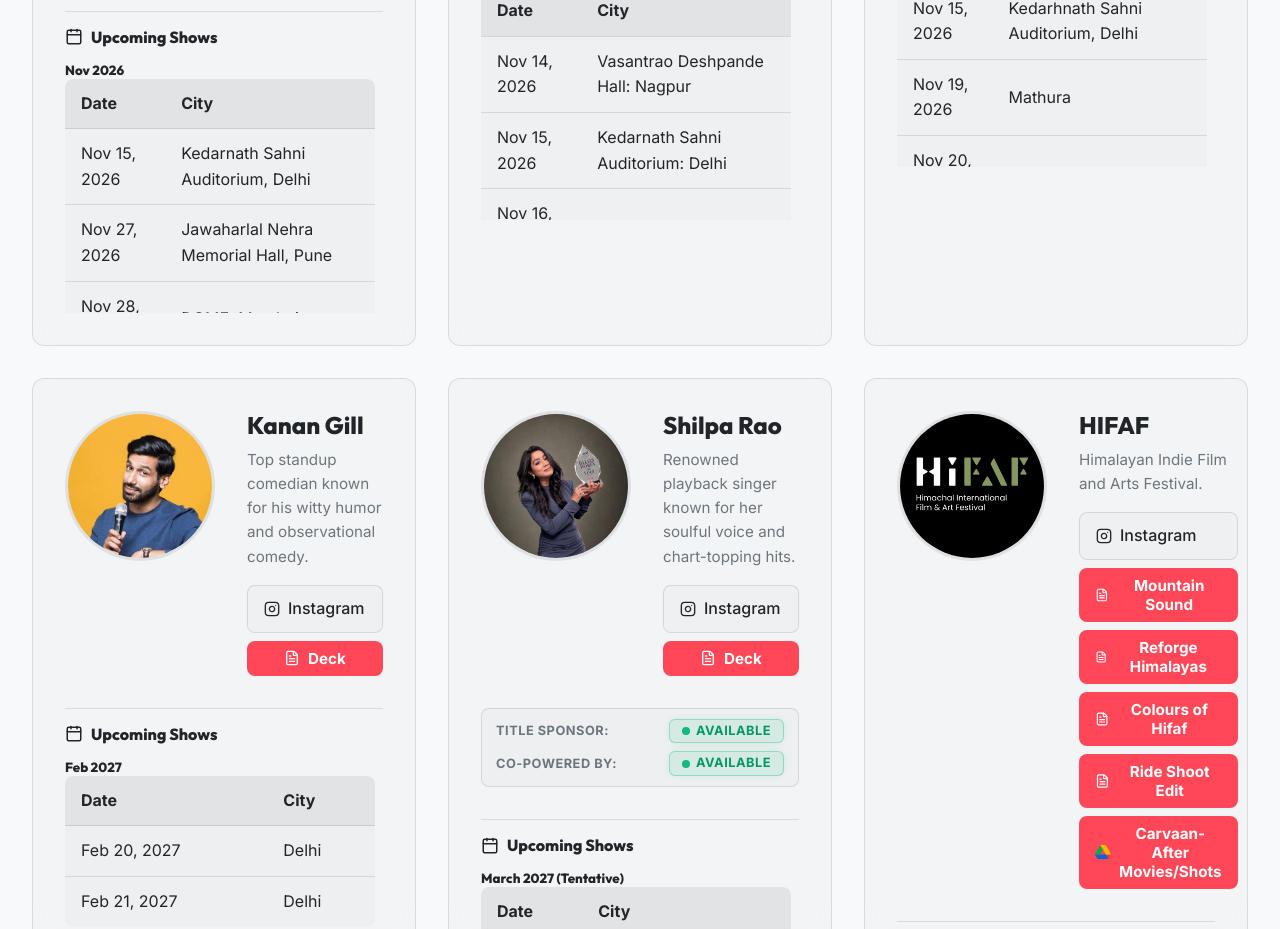
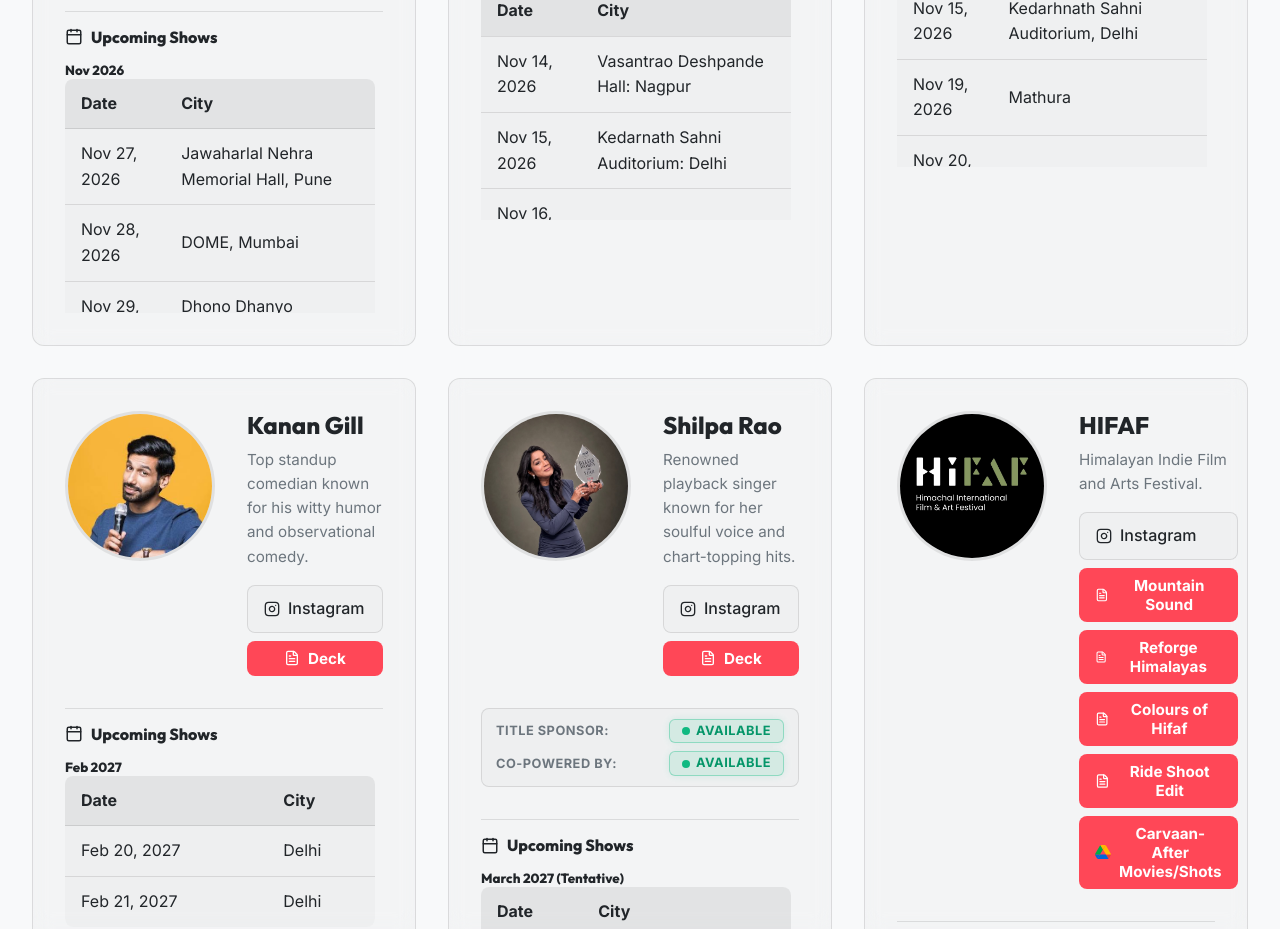
Before and after one commit to radheyyyyy/Oriole-Entertainment, a React (Vite) app: page / in a window 1280 px wide. Shown: the part 1720-2649 px from the top of the page. Built offline with nearby package versions, Linux system fonts and the light colour scheme.

Commit message:
bassi, harsh and ravi 's  calender updated

```diff
--- a/src/components/ArtistList.jsx
+++ b/src/components/ArtistList.jsx
@@ -223,7 +223,7 @@ const ArtistList = () => {
         shows: [
 
 
-      "Nov 15, 2026 - Kedarnath Sahni Auditorium, Delhi",
+
       "Nov 27, 2026 - Jawaharlal Nehra Memorial Hall, Pune ",
       "Nov 28, 2026 - DOME, Mumbai",
       "Nov 29, 2026 - Dhono Dhanyo Auditorium, Kolkata",
--- a/src/components/UpcomingTours.jsx
+++ b/src/components/UpcomingTours.jsx
@@ -215,7 +215,6 @@ const rawArtistsData = [
     description: "Master of relatable anecdotes and storytelling.",
     shows: [
 
-      "Nov 15, 2026 - Kedarnath Sahni Auditorium, Delhi",
       "Nov 27, 2026 - Jawaharlal Nehra Memorial Hall, Pune ",
       "Nov 28, 2026 - DOME, Mumbai",
       "Nov 29, 2026 - Dhono Dhanyo Auditorium, Kolkata",
```
